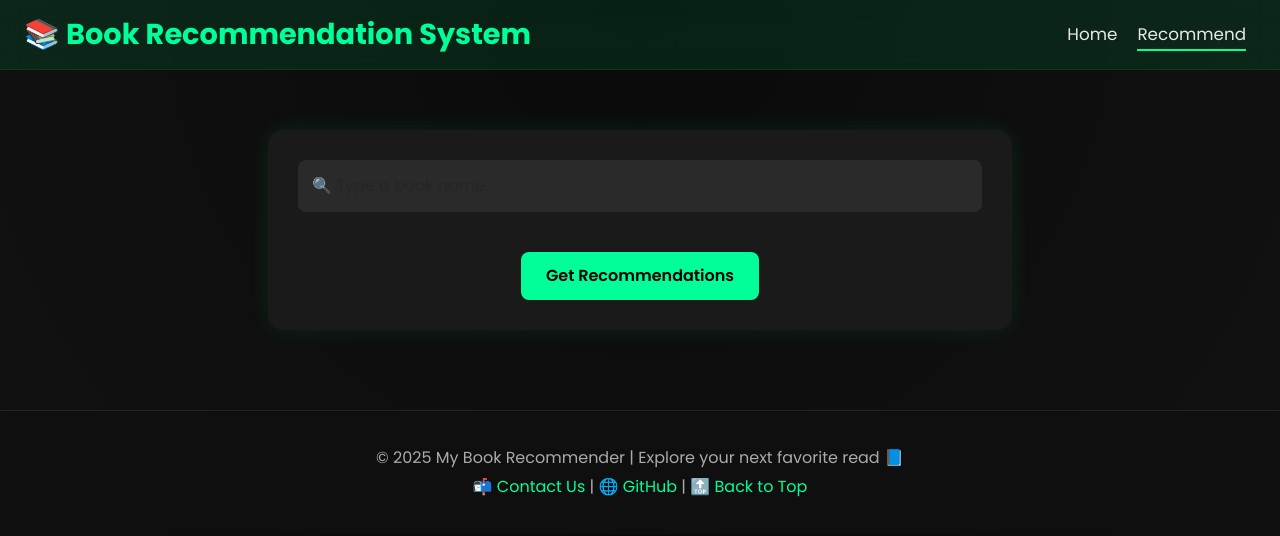
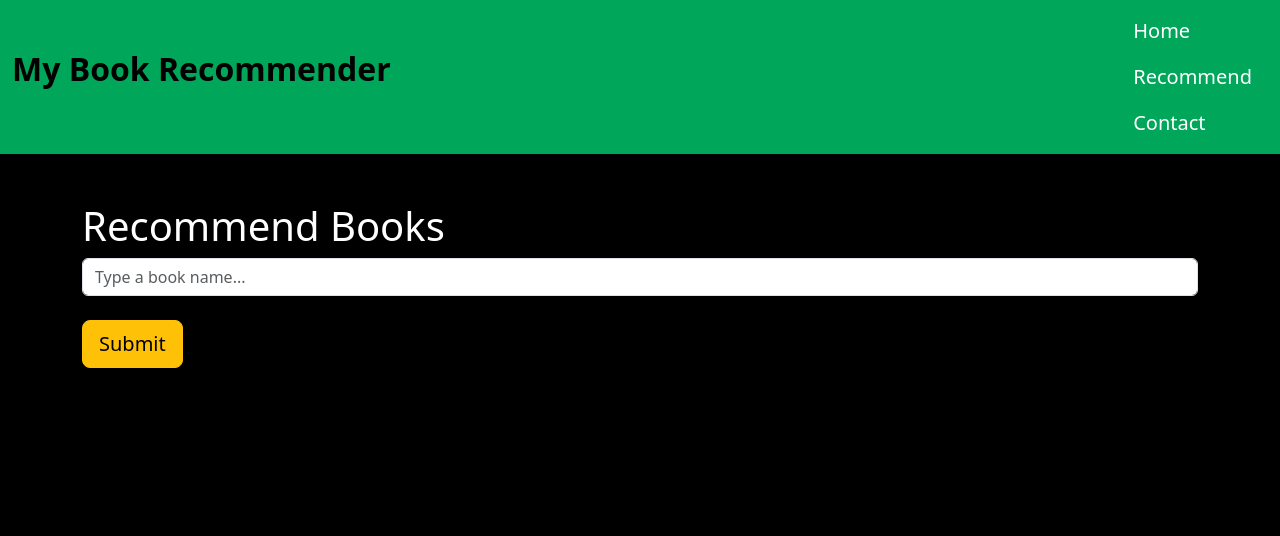
Before and after one commit to Nandini776/Recommendation-System, a Flask app: page /recommend in a window 1280 px wide. Shown: the top 536 px of the page. Run offline with Flask 3, Linux system fonts and the light colour scheme; parts of the project's set-up code (start-up, migrations or seed data) failed here and were passed over.

Commit message:
Update recommend.html

```diff
--- a/templates/recommend.html
+++ b/templates/recommend.html
@@ -2,188 +2,68 @@
 <html lang="en">
 <head>
     <meta charset="UTF-8">
-  <title>Book Recommender - Recommend</title>
+    <title>Book Recommender System</title>
     <link href="https://cdn.jsdelivr.net/npm/bootstrap@5.3.8/dist/css/bootstrap.min.css" rel="stylesheet">
-  <link href="https://fonts.googleapis.com/css2?family=Poppins:wght@400;600;700&display=swap" rel="stylesheet">
     <style>
-    body {
-      background: radial-gradient(circle at top, #0a0a0a, #121212);
-      color: #f8f9fa;
-      font-family: 'Poppins', sans-serif;
-      overflow-x: hidden;
-    }
-
-    .navbar {
-      background: rgba(0, 166, 90, 0.15);
-      backdrop-filter: blur(12px);
-      border-bottom: 1px solid rgba(0, 255, 120, 0.1);
-      position: sticky;
-      top: 0;
-      z-index: 1000;
-    }
-    .navbar-brand {
-      font-weight: 700;
-      font-size: 1.8rem;
-      color: #00ff99 !important;
-    }
-    .nav-link {
-      color: #e8e8e8 !important;
-      font-size: 1.05rem;
-      margin: 0 10px;
-      position: relative;
-      transition: 0.3s;
-    }
-    .nav-link::after {
-      content: '';
-      position: absolute;
-      bottom: -4px;
-      left: 0;
-      width: 0;
-      height: 2px;
-      background-color: #00ff99;
-      transition: width 0.3s;
-    }
-    .nav-link:hover::after,
-    .nav-link.active::after {
-      width: 100%;
-    }
-
-    .search-box {
-      background-color: #1a1a1a;
-      border-radius: 15px;
-      padding: 30px;
-      margin-top: 60px;
-      box-shadow: 0 0 25px rgba(0, 255, 120, 0.1);
-    }
-    .search-box input {
-      width: 100%;
-      padding: 14px;
-      border: none;
-      border-radius: 8px;
-      outline: none;
-      font-size: 1rem;
-      background-color: #2a2a2a;
-      color: #fff;
-    }
-    .btn-custom {
-      background-color: #00ff99;
-      color: #000;
-      font-weight: 600;
-      border: none;
-      border-radius: 8px;
-      padding: 12px 25px;
-      transition: 0.3s;
-    }
-    .btn-custom:hover {
-      background-color: #00cc70;
-      transform: scale(1.05);
-    }
-
-    .card {
-      border: none;
-      background: linear-gradient(145deg, #1a1a1a, #101010);
-      border-radius: 20px;
-      transition: all 0.4s ease;
-    }
-    .card:hover {
-      transform: translateY(-8px) scale(1.03);
-      box-shadow: 0 0 25px rgba(0, 255, 120, 0.2);
-    }
-    .card img {
-      border-radius: 20px 20px 0 0;
-      height: 260px;
-      object-fit: cover;
-      transition: 0.3s;
-    }
-    .card:hover img {
-      opacity: 0.85;
-    }
-    .card-body h4 {
-      font-size: 1.05rem;
-      font-weight: 700;
-    }
-    .card-body p {
-      font-size: 0.9rem;
-      color: #ccc;
-    }
-
-footer {
-  background: #0f0f0f;
-  border-top: 1px solid #222;
-  padding: 30px 0;
-  color: #aaa;
-  margin-top: 80px;
-  text-align: center;
-}
-footer a {
-  color: #00ff99;
-  text-decoration: none;
-  transition: 0.3s;
-}
-footer a:hover {
-  color: #00cc70;
-  text-decoration: underline;
-}
-footer p {
-  margin: 5px 0;
+        .text-white {
+            color: white;
         }
     </style>
 </head>
-<body>
-
-  <nav class="navbar navbar-expand-lg navbar-dark px-4">
-    <a class="navbar-brand" href="/">📚 Book Recommendation System</a>
-    <div class="ms-auto d-flex align-items-center">
-      <a href="/" class="nav-link">Home</a>
-      <a href="/recommend" class="nav-link active">Recommend</a>
+<body style="background-color:black">
+     <nav class="navbar" style="background-color:#00a65a">
+        <div class="container-fluid">
+            <p class="navbar-brand text white" style="font-size: 2rem; font-weight: bold;">My Book Recommender</p>
+            <ul class="nav navbar-nav">
+                <li class="nav item"><a class="nav-link text-white" href="/" style="font-size: 1.25rem;" >Home</a></li>
+                <li class="nav item"><a class="nav-link text-white"href="/recommend" style="font-size: 1.25rem;">Recommend</a></li>
+                <li class="nav item"><a class="nav-link text-white" href="#" style="font-size: 1.25rem;">Contact</a></li>
+            </ul>
         </div>
     </nav>
 
-  <div class="container text-center">
-    <div class="search-box mx-auto col-md-8">
-      <form action="/recommend_books" method="post" autocomplete="off">
-        <input name="user_input" id="bookInput" class="form-control" placeholder="🔍 Type a book name..."
-               list="book-list" autocomplete="off" autocorrect="off" spellcheck="false"><br>
+    <div class="container mt-5">
+        <div class="row">
+            <div class="col-12">
+                <h1 class="text-white">Recommend Books</h1>
+            </div>
+        </div>
+            <form action="/recommend_books" method="post">
+            <input name="user_input" id="bookInput" class="form-control" placeholder="Type a book name..." list="book-list" autocomplete="off"><br>
+
             <datalist id="book-list">
+                <!-- This will be populated dynamically via JS -->
                 {% for book in book_name %}
                     <option value="{{ book }}">
                 {% endfor %}
             </datalist>
-        <button type="submit" class="btn btn-custom mt-3">Get Recommendations</button>
+
+            <button type="submit" class="btn btn-lg btn-warning">Submit</button>
         </form>
-    </div>
 
         {% if error %}
-      <p class="text-danger mt-4">{{ error }}</p>
+            <div class="alert alert-danger mt-3" role="alert">
+                {{ error }}
+            </div>
         {% endif %}
+        {% if data %}
+        <div class="row mt-4">
+            {% for book in data %}
+            <div class="col-md-2 mb-4">
+                <div class="card bg-dark text-white h-100" style="height: 400px;">
+                   <img src="{{book[2]}}" class="card-img-top mx-auto d-block" alt="{{ book.title }}" style="width: 150px; height: auto; object-fit: cover;">
 
-    {% if data %}
-    <h2 class="mt-5 mb-4">📖 Recommended Books</h2>
-    <div class="row g-4">
-      {% for i in data %}
-      <div class="col-md-3 col-sm-6">
-        <div class="card text-white">
-          <img src="{{ i[2] }}" alt="{{ i[0] }}">
                     <div class="card-body">
-            <h4>{{ i[0] }}</h4>
-            <p><strong>Author:</strong> {{ i[1] }}</p>
+                        <h4 class="card-title" style="font-size: 1rem;">{{ book[0]}}</h4>
+                        <h6 class="card-text" style="font-size: 0.8rem;">{{ book[1] }}</h6>
                     </div>
                 </div>
             </div>
+
             {% endfor %}
         </div>
         {% endif %}
     </div>
-
-  <footer>
-    <p>© 2025 My Book Recommender | Explore your next favorite read 📘</p>
-    <p>
-      <a href="mailto:contact@mybookrecommender.com">📬 Contact Us</a> |
-      🌐 <a href="https://github.com/Nandini776" target="_blank">GitHub</a> |
-      <a href="#">🔝 Back to Top</a>
-    </p>
-  </footer>
-
     <script>
         const input = document.getElementById('bookInput');
         const datalist = document.getElementById('book-list');
@@ -199,7 +79,7 @@ footer p {
             fetch(/get_book_suggestions?q=${encodeURIComponent(query)})
                 .then(response => response.json())
                 .then(data => {
-          datalist.innerHTML = '';
+                    datalist.innerHTML = ''; // clear existing options
                     data.books.forEach(book => {
                         const option = document.createElement('option');
                         option.value = book;
@@ -210,5 +90,9 @@ footer p {
         });
     </script>
 
+
+
+
+
 </body>
 </html>
```
Lines whose indentation alone changed are shown as unchanged.
